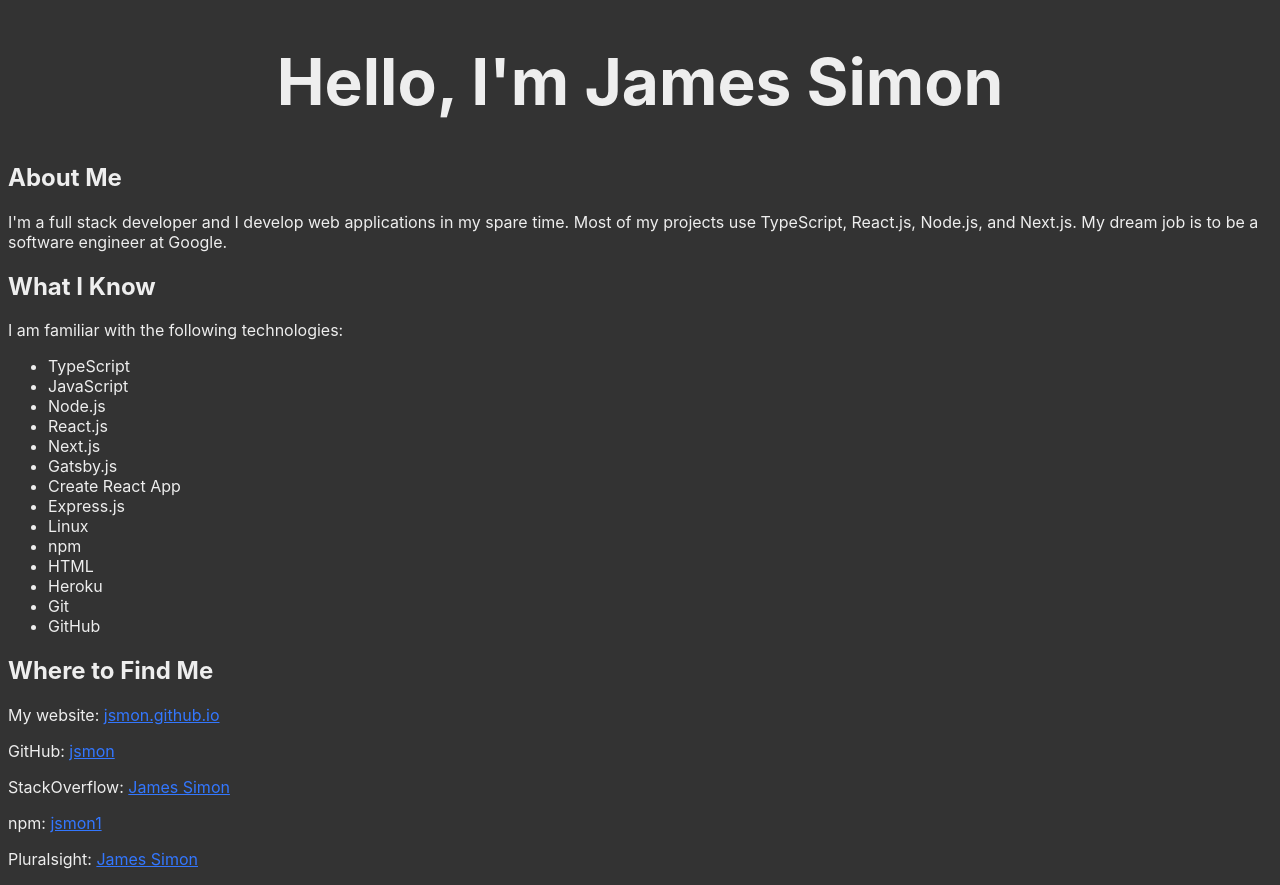
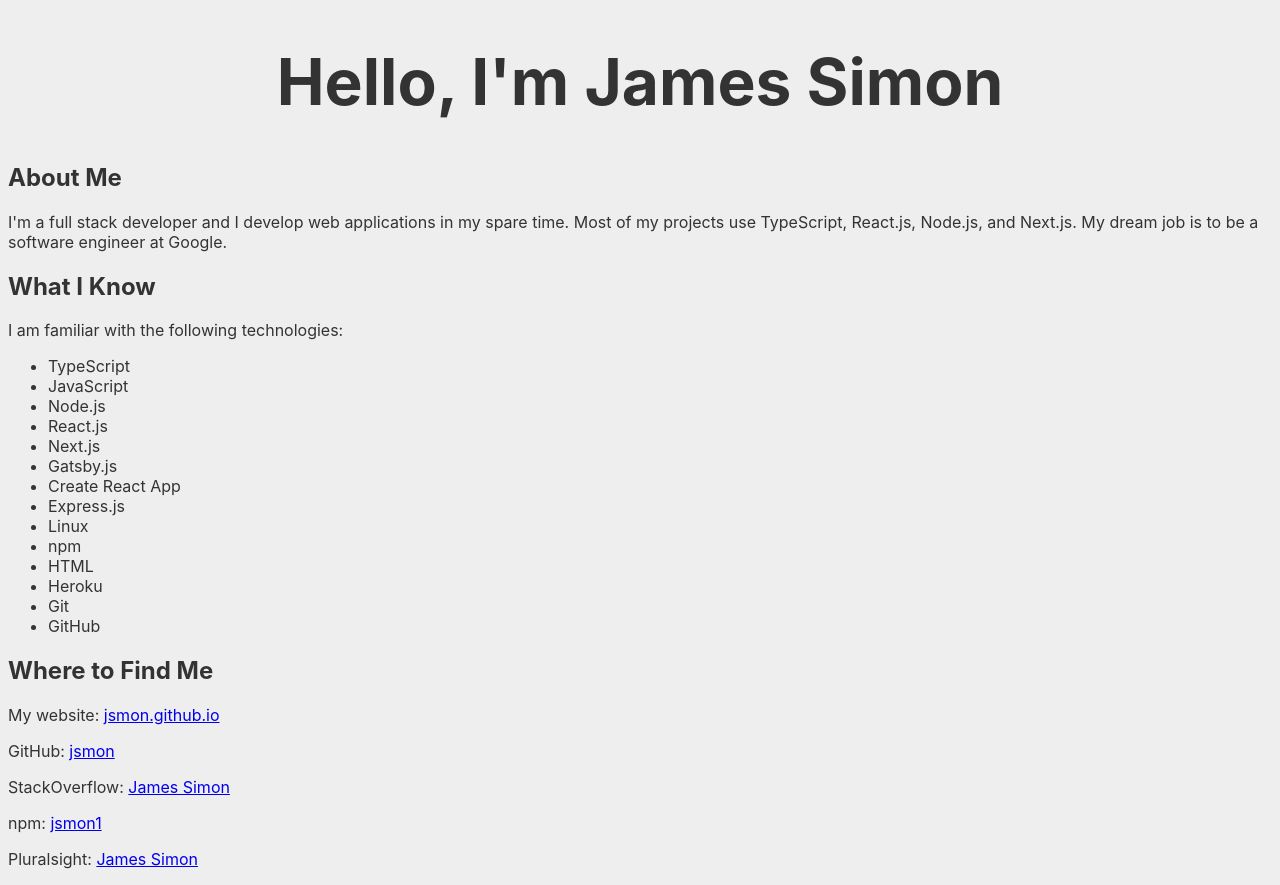
Before and after one commit to jsmon/website, a Next.js app: page / in a window 1280 px wide. Built offline with nearby package versions, Linux system fonts and the light colour scheme.

Commit message:
Revert "Removed light theme"

```diff
--- a/components/Header.tsx
+++ b/components/Header.tsx
@@ -1,9 +1,7 @@
 import React from 'react';
 
-import styles from '../styles/Header.module.css';
-
 const Header = (): React.ReactElement<{}, 'header'> => (
-    <header className={styles.mainHeader}>
+    <header className="main-header">
         <h1>Hello, I'm James Simon</h1>
     </header>
 );
--- a/pages/index.tsx
+++ b/pages/index.tsx
@@ -6,7 +6,16 @@
 import Knowledge from '../components/Knowledge';
 import Links from '../components/Links';
 
-const Home = () => (
+const Home = () => {
+    const isSSR = typeof window === 'undefined';
+
+    if (!isSSR) {
+        const theme = (localStorage.getItem('theme') || (window.matchMedia('(prefers-color-scheme: light)').matches ? 'light' : 'dark')) as 'light' | 'dark';
+        localStorage.setItem('theme', theme);
+        document.querySelector('html')!.dataset.theme = theme;
+    }
+
+    return (
         <div>
             <MetaData />
             <Header />
@@ -15,5 +24,6 @@
             <Links />
         </div>
     );
+};
 
 export default Home;
--- a/styles/Header.module.css
+++ /dev/null
@@ -1,4 +0,0 @@
-.mainHeader {
-    font-size: 2em;
-    text-align: center;
-}
--- a/styles/globals.css
+++ b/styles/globals.css
@@ -1,9 +1,18 @@
 html {
     font-family: -apple-system, BlinkMacSystemFont, 'Segoe UI', Roboto, Oxygen, Ubuntu, Cantarell, 'Open Sans', 'Helvetica Neue', sans-serif;
+}
+
+[data-theme="dark"] {
     background-color: #333;
     color: #eee;
 }
 
-a {
-    color: #37f;
+.main-header {
+    font-size: 2em;
+    text-align: center;
 }
+
+[data-theme="light"] {
+    background-color: #eee;
+    color: #333;
+}
```
Lines whose indentation alone changed are shown as unchanged.
